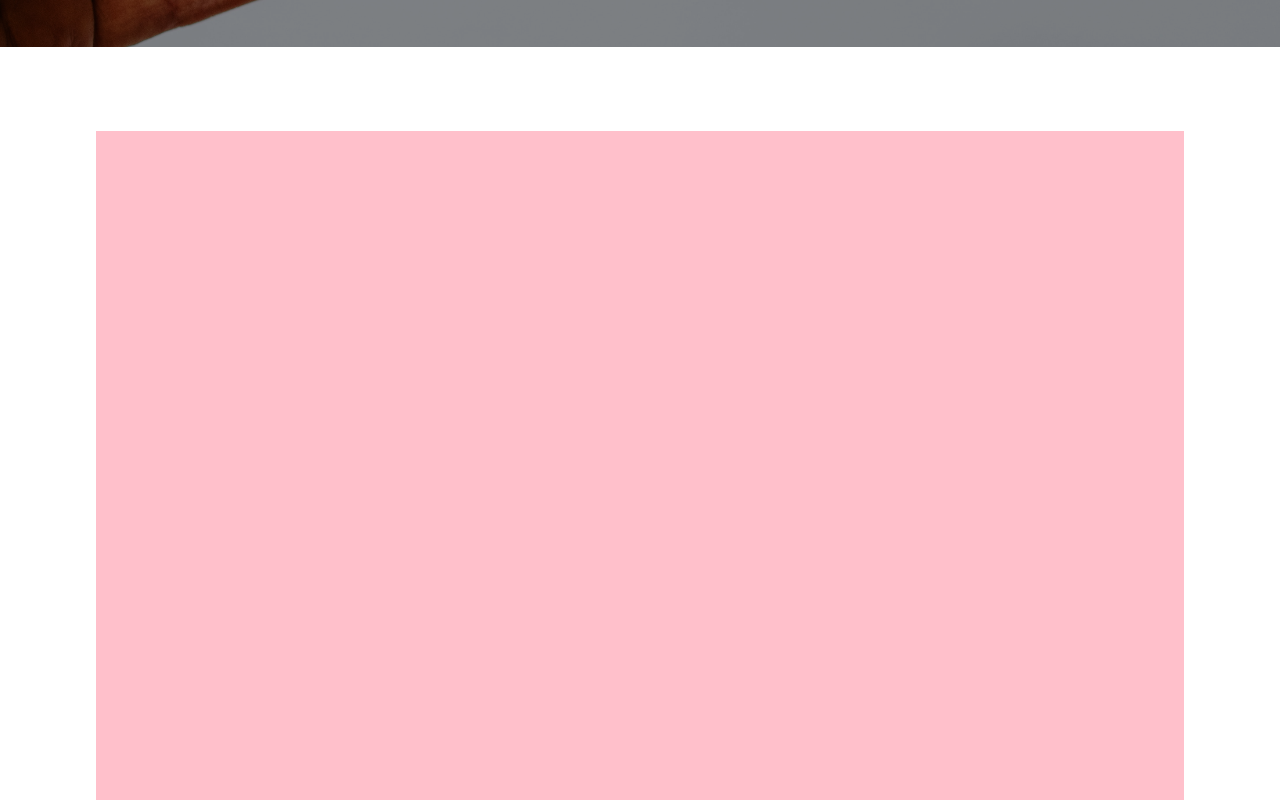
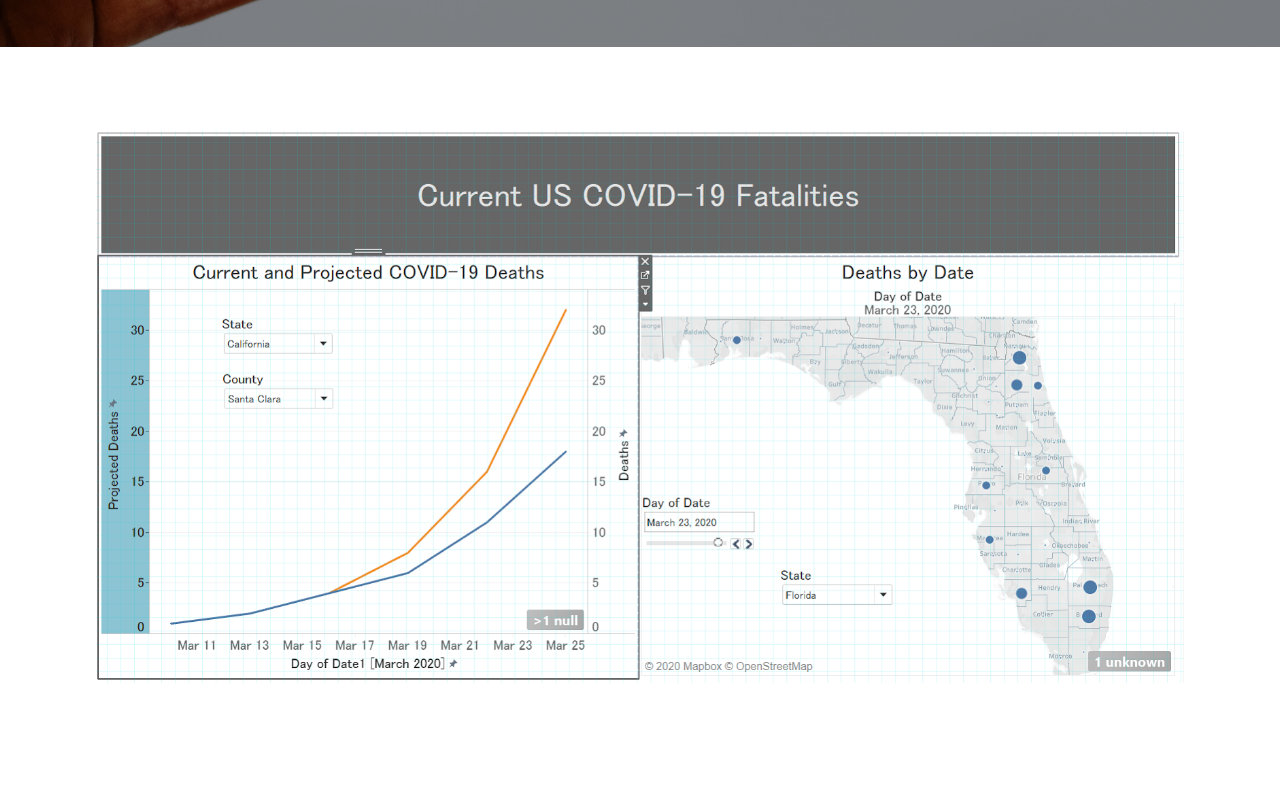
Before and after one commit to khongcodes/co-caring-dash, a React (Create React App) app: page / in a window 1280 px wide. Shown: the part 500-1300 px from the top of the page. Built offline with nearby package versions, Linux system fonts and the light colour scheme.

Commit message:
put up temporary tableau placeholder

```diff
--- a/src/components/Dashboard.js
+++ b/src/components/Dashboard.js
@@ -1,6 +1,7 @@
 import React from 'react'
 
 import TableauViz from './TableauViz';
+import placeholder from '../images/placeholder-tableau.png'
 
 import dashboardStyles from '../styles/dashboard.module.scss';
 
@@ -11,7 +12,9 @@ const Dashboard = () => {
 
       <div className={dashboardStyles.vizGrid}>
 
-
+        <img src={placeholder}
+          style={{width: '100%'}}
+        />
 
       </div>
     </div>
--- a/src/styles/dashboard.module.scss
+++ b/src/styles/dashboard.module.scss
@@ -1,7 +1,7 @@
 @import "mediasizes";
 
 .vizGrid {
-  background-color: pink;
+  // background-color: pink;
   width: 85vw;
   height: 50rem;
   margin: 2rem auto 8rem;
```
